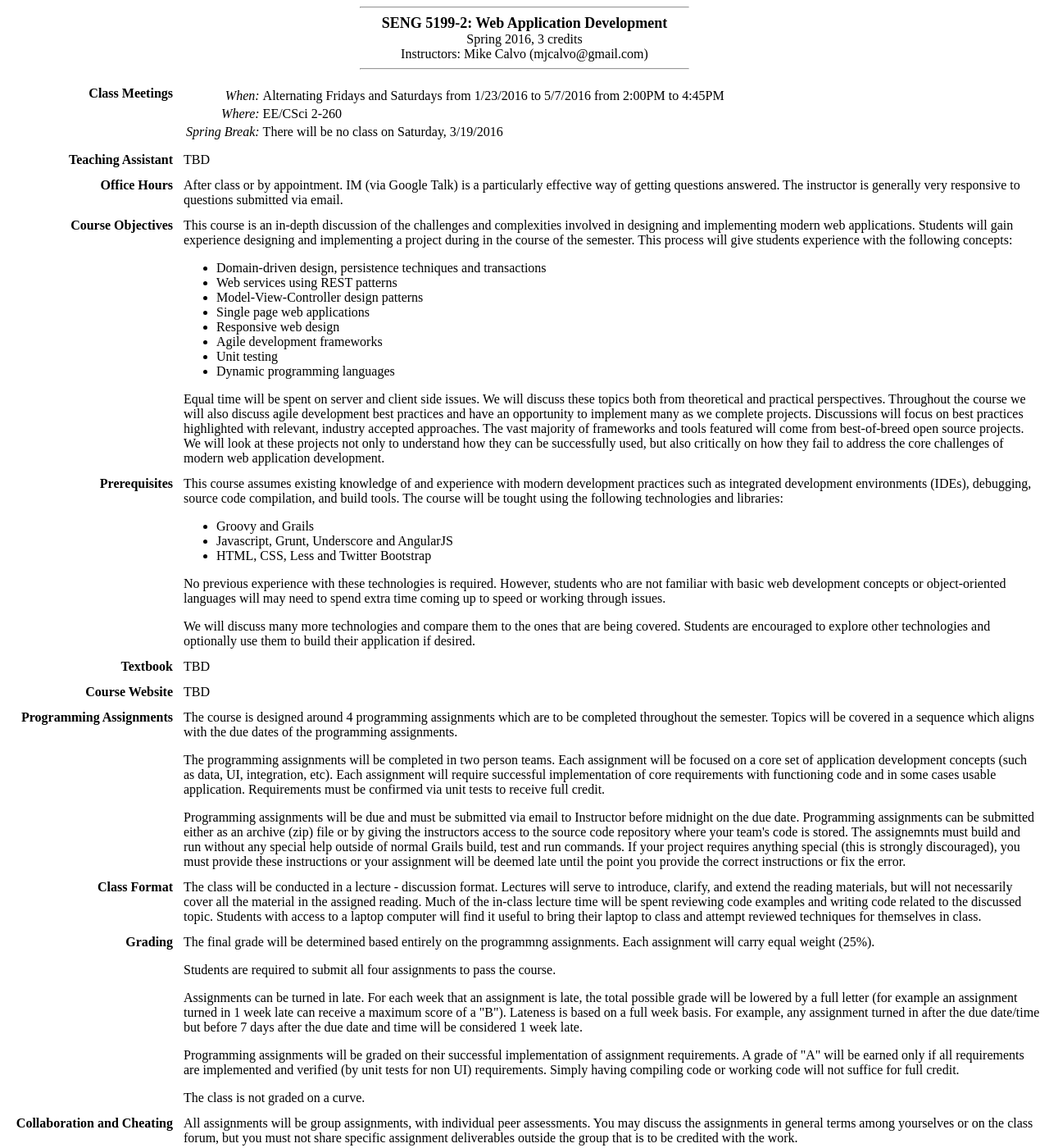
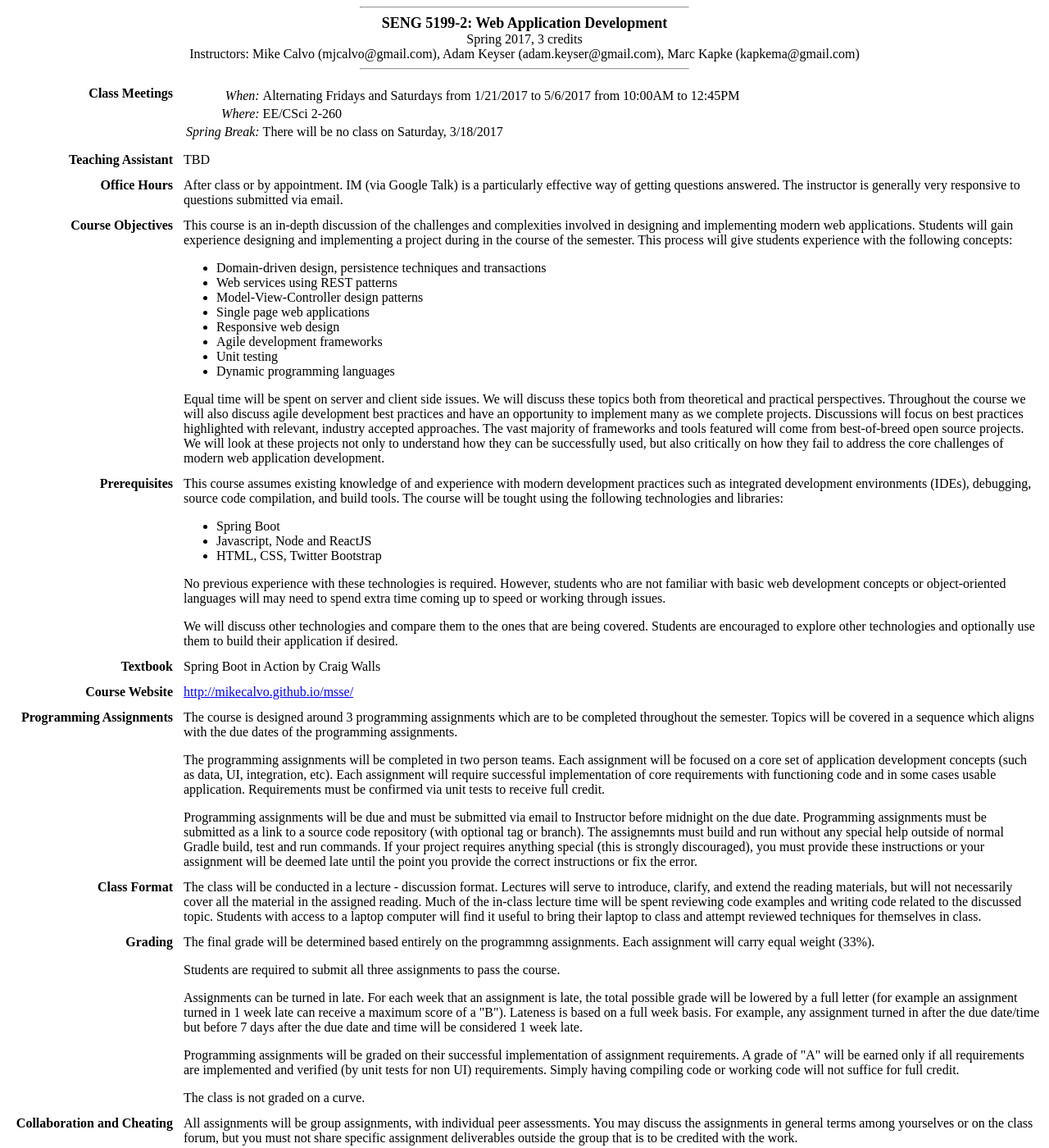
Before and after one commit to mikecalvo/mikecalvo.github.io, a Jekyll site: the page msse/syllabus.html, which Jekyll copies as it is, in a window 1280 px wide and 1400 px high. Shown: the whole window at 82% size. Built offline with Jekyll 4.4.1, drawn with Linux system fonts in a browser that asks for light colours.

Commit message:
Updated syllabus

```diff
--- a/msse/syllabus.html
+++ b/msse/syllabus.html
@@ -35,8 +35,8 @@ hr {
 <hr>
 <div class="heading">
 <div class="title">SENG 5199-2: Web Application Development</div>
-<div>Spring 2016, 3 credits</div>
-<div>Instructors: Mike Calvo (mjcalvo@gmail.com)
+<div>Spring 2017, 3 credits</div>
+<div>Instructors: Mike Calvo (mjcalvo@gmail.com), Adam Keyser (adam.keyser@gmail.com), Marc Kapke (kapkema@gmail.com)
 </div>
 </div>
 <hr>
@@ -45,9 +45,9 @@ hr {
 <td class="section">Class Meetings</td>
 <td class="description">
   <table>
-		<tr><td class="subsection">When:</td><td>Alternating Fridays and Saturdays from 1/23/2016 to 5/7/2016 from 2:00PM to 4:45PM</td></tr>
+    <tr><td class="subsection">When:</td><td>Alternating Fridays and Saturdays from 1/21/2017 to 5/6/2017 from 10:00AM to 12:45PM</td></tr>
     <tr><td class="subsection">Where:</td><td>EE/CSci 2-260</td></tr>
-		<tr><td class="subsection">Spring Break:</td><td>There will be no class on Saturday, 3/19/2016</td></tr>
+    <tr><td class="subsection">Spring Break:</td><td>There will be no class on Saturday, 3/18/2017</td></tr>
   </table>
 </td>
 </tr>
@@ -95,35 +95,35 @@ Discussions will focus on best practices highlighted with relevant, industry acc
       integrated development environments (IDEs), debugging, source code compilation, and build tools. The course will be tought using the following technologies and libraries:
     </p>
     <ul>
-			<li>Groovy and Grails</li>
-			<li>Javascript, Grunt, Underscore and AngularJS</li>
-			<li>HTML, CSS, Less and Twitter Bootstrap</li>
+      <li>Spring Boot</li>
+      <li>Javascript, Node and ReactJS</li>
+      <li>HTML, CSS, Twitter Bootstrap</li>
     </ul>
     <p>
       No previous experience with these technologies is required.  However, students who are not familiar with basic web development concepts or object-oriented languages will may need to spend extra time coming up to speed or
       working through issues.
     </p>
     <p>
-			We will discuss many more technologies and compare them to the ones that are being covered.  Students are encouraged to explore other technologies and optionally use them to build their application if desired.
+      We will discuss other technologies and compare them to the ones that are being covered.  Students are encouraged to explore other technologies and optionally use them to build their application if desired.
     </p>
   </td>
 </tr>
 
 <tr>
   <td class="section">Textbook</td>
-	<td class="description">TBD</td>
+  <td class="description">Spring Boot in Action by Craig Walls</td>
 </tr>
 
 <tr>
   <td class="section">Course Website</td>
-	<td class="description">TBD</td>
+  <td class="description"><a href="http://mikecalvo.github.io/msse/">http://mikecalvo.github.io/msse/</a></td>
 </tr>
 
 <tr>
   <td class="section">Programming Assignments</td>
   <td class="description">
   <p>
-	The course is designed around 4 programming assignments which are to be completed throughout the semester.
+  The course is designed around 3 programming assignments which are to be completed throughout the semester.
   Topics will be covered in a sequence which aligns with the due dates of the programming assignments.
   </p>
   <p>
@@ -134,10 +134,9 @@ Discussions will focus on best practices highlighted with relevant, industry acc
   </p>
   <p>
   Programming assignments will be due and must be submitted via email to Instructor before midnight on the due date.
-	Programming assignments can be submitted either as an archive (zip) file or by giving the instructors access to
-	the source code repository where your team's code is stored.  The assignemnts must build and run without any
-	special help outside of normal Grails build, test and run commands.  If your project requires anything special (this
-	is strongly discouraged), you must provide these instructions or your assignment will be deemed late until the point
+  Programming assignments must be submitted as a link to a source code repository (with optional tag or branch).
+  The assignemnts must build and run without any special help outside of normal Gradle build, test and run commands.
+  If your project requires anything special (this is strongly discouraged), you must provide these instructions or your assignment will be deemed late until the point
   you provide the correct instructions or fix the error.
   </p>
   </td>
@@ -159,10 +158,10 @@ Discussions will focus on best practices highlighted with relevant, industry acc
   <td class="description">
     <p>
       The final grade will be determined based entirely on the programmng assignments.
-			Each assignment will carry equal weight (25%).
+      Each assignment will carry equal weight (33%).
     </p>
     <p>
-			Students are required to submit all four assignments to pass the course.
+      Students are required to submit all three assignments to pass the course.
     </p>
     <p>
       Assignments can be turned in late. For each week that an assignment is late, the total possible grade will be
```
Lines whose indentation alone changed are shown as unchanged.
